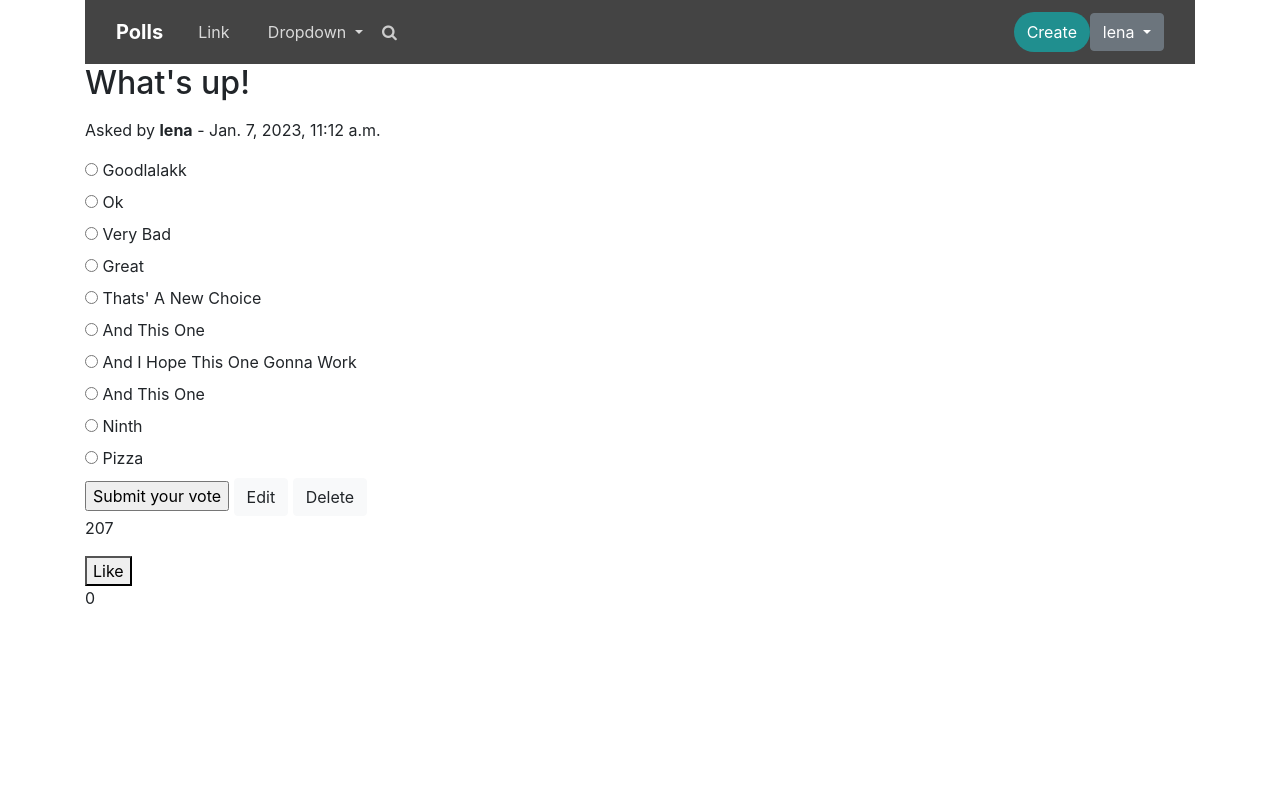
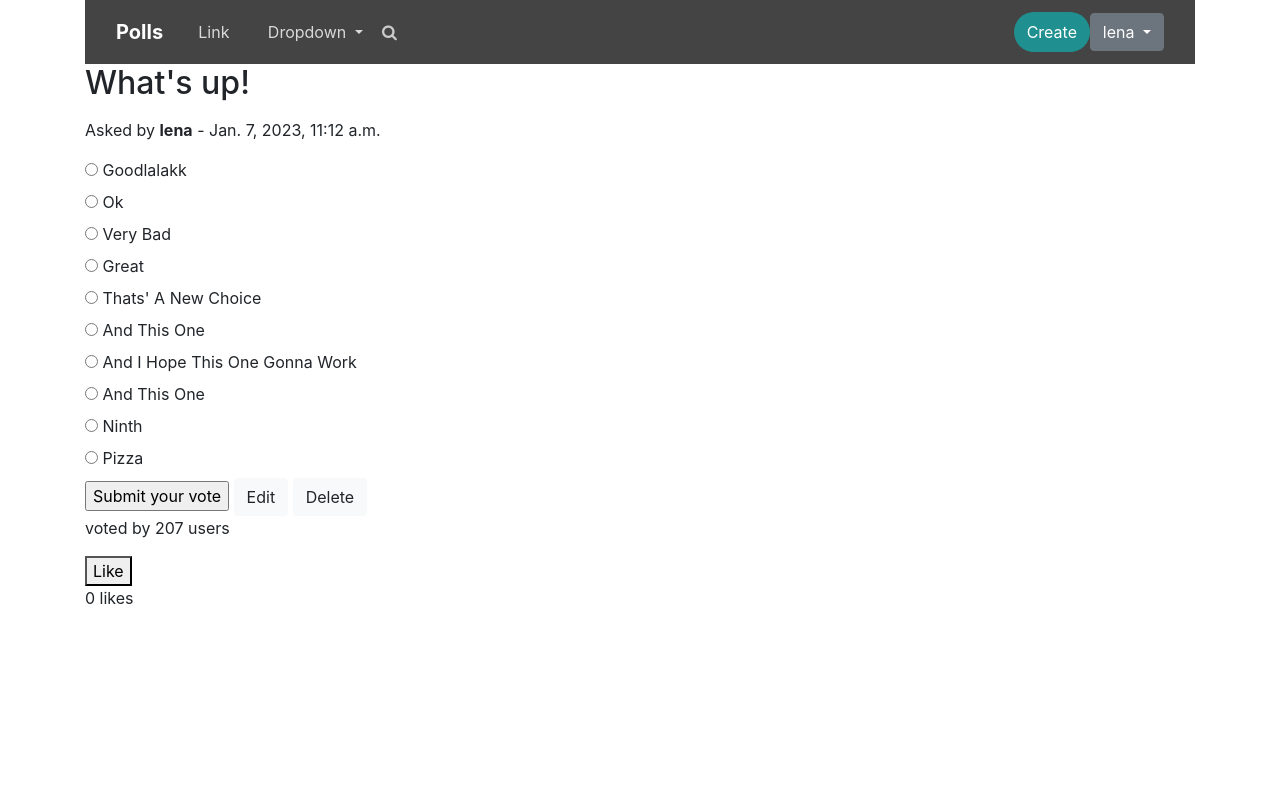
Before and after one commit to lenakotishova/Votalot, a Django app: page /polls/1/ in a window 1280 px wide. Run offline with Django 4.2, Linux system fonts and the light colour scheme; a user stored in the database is signed in; data comes from the database, SQL or seed files in the repository; both versions use the stored data as it was after the commit; some libraries are stand-ins or nearby versions.

Commit message:
Unlike Poll

```diff
--- a/polls/templates/polls/detail.html
+++ b/polls/templates/polls/detail.html
@@ -34,14 +34,22 @@
                 <a class="btn btn-light action-button" role="button" href="{% url 'polls:edit' question.id %}">Edit</a>
                 <a class="btn btn-light action-button" role="button" href="{% url 'polls:delete' question.id %}">Delete</a>
             {% endif %}
-            <p>{{ question.total_votes }}</p>
+            <p>voted by {{ question.total_votes }} users</p>
 
         </div>
         </form>
-    <form action="{% url 'polls:like_poll' question.id %}" method="post">
-        {% csrf_token %}
-        <button type="submit" name="question_id" value="{{ question.id }}">Like</button>
-    </form>
-    {{ total_likes }}
+    {% if user.is_authenticated %}
+        <form action="{% url 'polls:like_poll' question.id %}" method="post">
+            {% csrf_token %}
+            {% if is_liked %}
+                <button type="submit" name="question_id" value="{{ question.id }}">Unlike</button>
+            {% else %}
+                <button type="submit" name="question_id" value="{{ question.id }}">Like</button>
+            {% endif %}
+        </form>
+        {{ total_likes }} likes
+
+    {% endif %}
+
 </div>
 {% endblock %}
--- a/polls/views.py
+++ b/polls/views.py
@@ -32,12 +32,27 @@ class DetailView(generic.DetailView):
         stuff = get_object_or_404(Question, id=(self.kwargs['pk']))
         total_likes = stuff.total_likes()
         context['total_likes'] = total_likes
+        is_liked = False
+        if stuff.likes.filter(id=self.request.user.id).exists():
+            is_liked = True
+        else:
+            is_liked = False
+        context['is_liked'] = is_liked
         return context
 
 
 def like_view(request, pk):
     question = get_object_or_404(Question, id=request.POST.get('question_id'))
-    question.likes.add(request.user)
+    is_liked = False
+
+    if question.likes.filter(id=request.user.id).exists():
+        question.likes.remove(request.user)
+        is_liked = False
+
+    else:
+        question.likes.add(request.user)
+        is_liked = True
+
     return HttpResponseRedirect(reverse('polls:details', args=(question.id,)))
 
 
```
Also changed, not shown: db.sqlite3.
